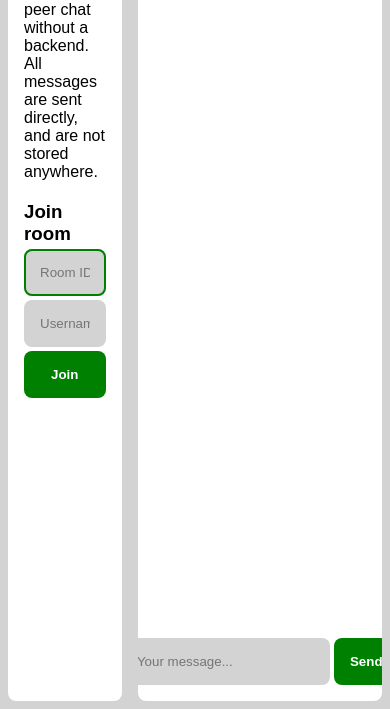
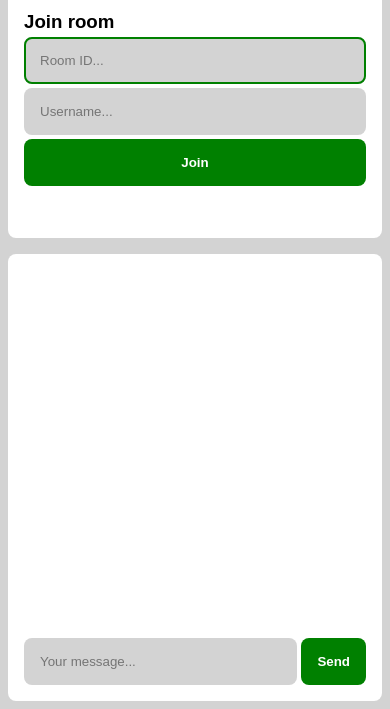
Before and after one commit to ttomf/p2p-chat, a plain HTML site: page index.html in a window 390 px wide. Shown: the part 135-844 px from the top of the page. Drawn offline with Linux system fonts and the light colour scheme.

Commit message:
Add responsive layout and color scheme

```diff
--- a/style.css
+++ b/style.css
@@ -1,4 +1,5 @@
 :root {
+    color-scheme: light;
     --muted: lightgray;
     --surface: white;
     --text: black;
@@ -12,6 +13,7 @@
 
 @media (prefers-color-scheme: dark) {
     :root {
+        color-scheme: dark;
         --muted: DarkSlateGray;
         --surface: black;
         --text: lightgray;
@@ -181,3 +183,21 @@ h3 {
 .user {
     font-weight: bold;
 }
+
+@media (max-width: 800px) {
+    body {
+        flex-direction: column;
+    }
+    aside {
+        flex: 0 1 auto;
+        max-height: 45dvh;
+    }
+    main {
+        flex: 1;
+        width: auto;
+        min-height: 0;
+    }
+    #messageText {
+        min-width: 0;
+    }
+}
```
